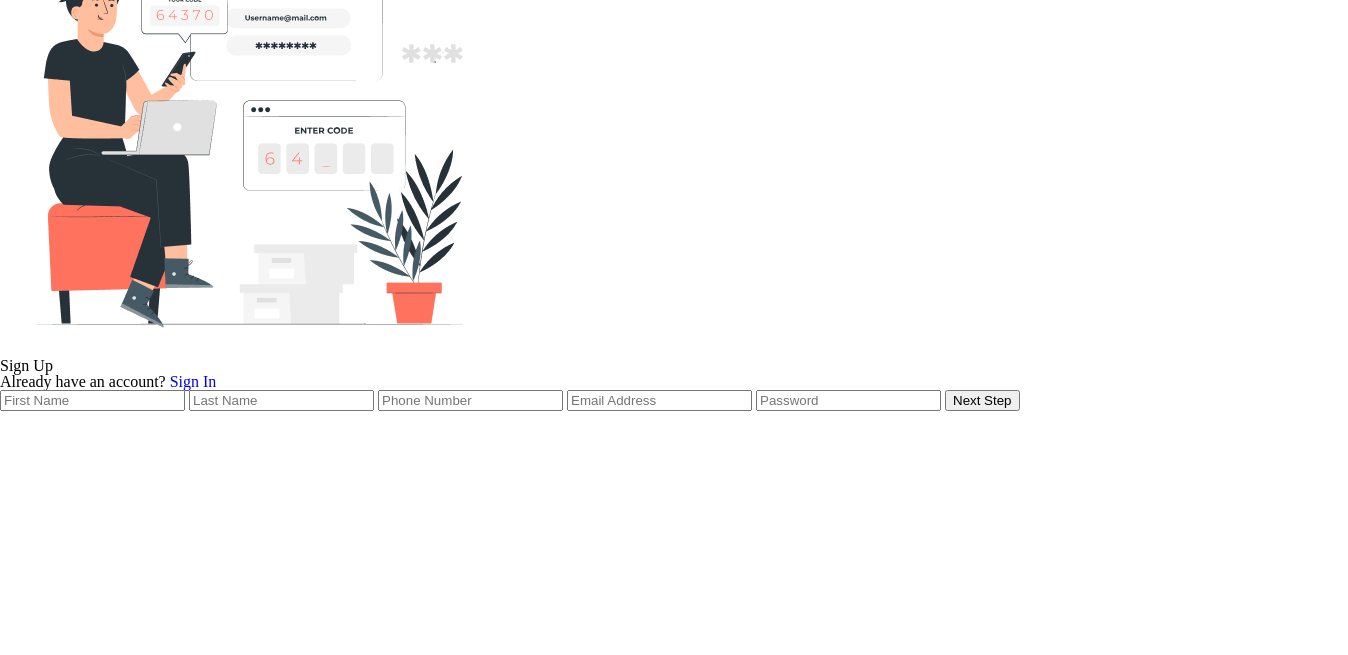
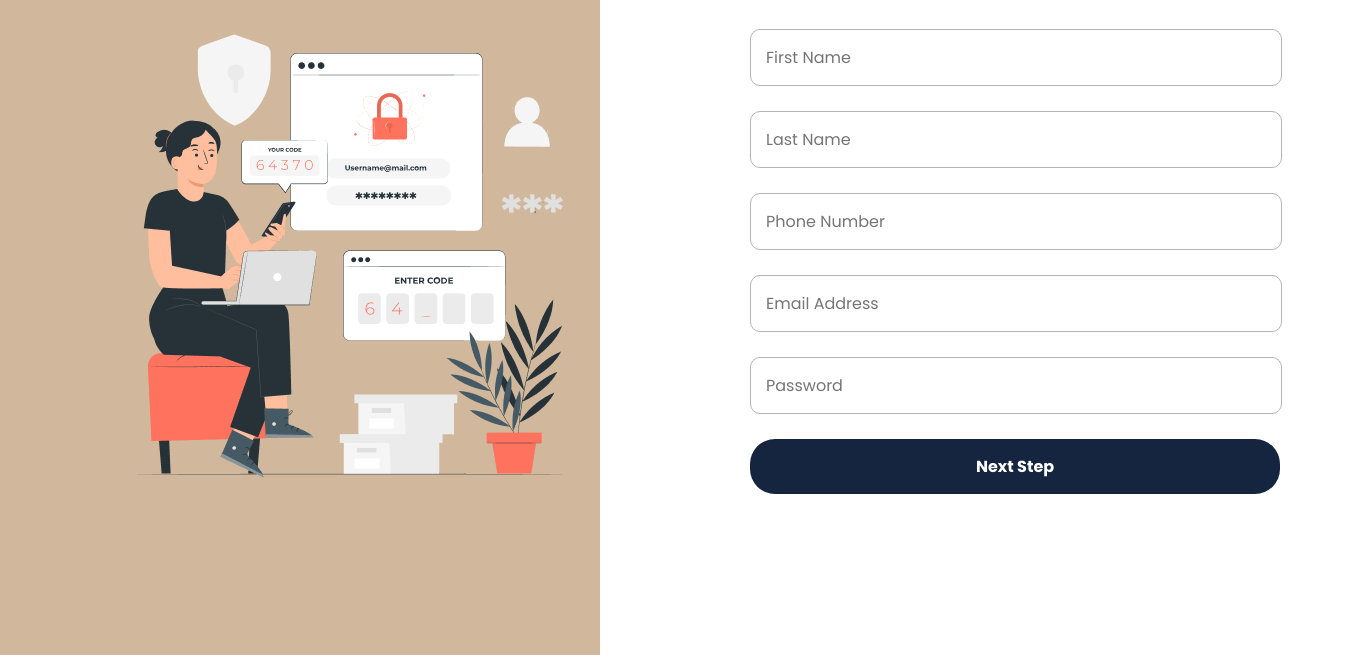
Before and after one commit to abduazimkh/BookTeam-project, a plain HTML site: page pages/signup.html in a window 1280 px wide. Shown: the part 145-800 px from the top of the page, 1348 px wide, since content can reach past the window. Drawn offline with nearby package versions, Linux system fonts and the light colour scheme; files that its build step writes are made by us from their sources.

Commit message:
sign in and sign up pages style added

```diff
--- a/scss/blocks/_blocks.scss
+++ b/scss/blocks/_blocks.scss
@@ -2,3 +2,5 @@
 @import './book';
 @import './author';
 @import './book-sail';
+@import './signup';
+@import './signin';
--- /dev/null
+++ b/scss/blocks/_signin.scss
@@ -0,0 +1,53 @@
+.wrapper{
+    width: 100%;
+    height: 100vh;
+    background-color: $main-light-color;
+    align-items: center;
+    display: flex;
+    justify-content: space-between;
+    img{
+        display: inline-block;
+        padding-left: 100px;
+    }
+}
+
+#signin-form{
+    display: flex;
+    flex-direction: column;
+    background-color: #fff;
+    width: 35%;
+    height: 100%;
+    gap: 10px;
+    padding: 0 150px;
+    @include font("dark", 16px, "", "", "");
+    h1{
+        @include font("dark", 36px, 700, "", "");
+        margin-top: 180px;
+    }
+    a{
+        color: dodgerblue;
+        display: inline-block;
+        margin-bottom: 22px;
+    }
+    input{
+        border-radius: 10px;
+        border: 1px solid #B4B4BB;
+        outline: none;
+        padding: 15px;
+        width: 500px;
+        @include font("dark", 16px, "", "", "");
+        box-shadow: inset;
+        margin-bottom: 15px;
+    }
+    button{
+        width: 530px;
+        padding: 15px;
+        border-radius: 25px;
+        border: none;
+        @include font("light", 16px, 600, "", "");
+        color: #fff;
+        background-color: $second-dark-color;
+
+    }
+
+}
--- /dev/null
+++ b/scss/blocks/_signup.scss
@@ -0,0 +1,53 @@
+.wrapper{
+    width: 100%;
+    height: 100vh;
+    background-color: $main-light-color;
+    align-items: center;
+    display: flex;
+    justify-content: space-between;
+    img{
+        display: inline-block;
+        padding-left: 100px;
+    }
+}
+
+#signup-form{
+    display: flex;
+    flex-direction: column;
+    background-color: #fff;
+    width: 35%;
+    height: 100%;
+    gap: 10px;
+    padding: 0 150px;
+    @include font("dark", 16px, "", "", "");
+    h1{
+        @include font("dark", 36px, 700, "", "");
+        margin-top: 80px;
+    }
+    a{
+        color: dodgerblue;
+        display: inline-block;
+        margin-bottom: 22px;
+    }
+    input{
+        border-radius: 10px;
+        border: 1px solid #B4B4BB;
+        outline: none;
+        padding: 15px;
+        width: 500px;
+        @include font("dark", 16px, "", "", "");
+        box-shadow: inset;
+        margin-bottom: 15px;
+    }
+    button{
+        width: 530px;
+        padding: 15px;
+        border-radius: 25px;
+        border: none;
+        @include font("light", 16px, 600, "", "");
+        color: #fff;
+        background-color: $second-dark-color;
+
+    }
+
+}
```
